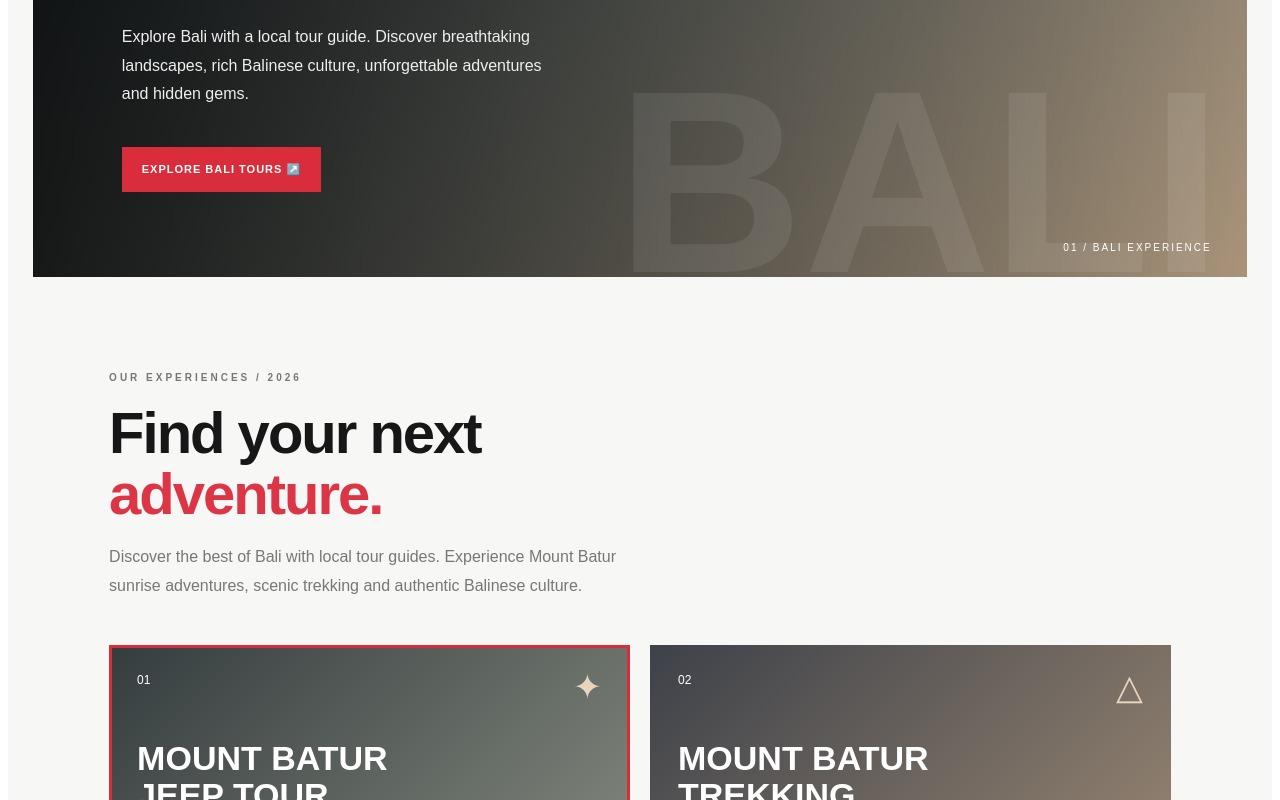
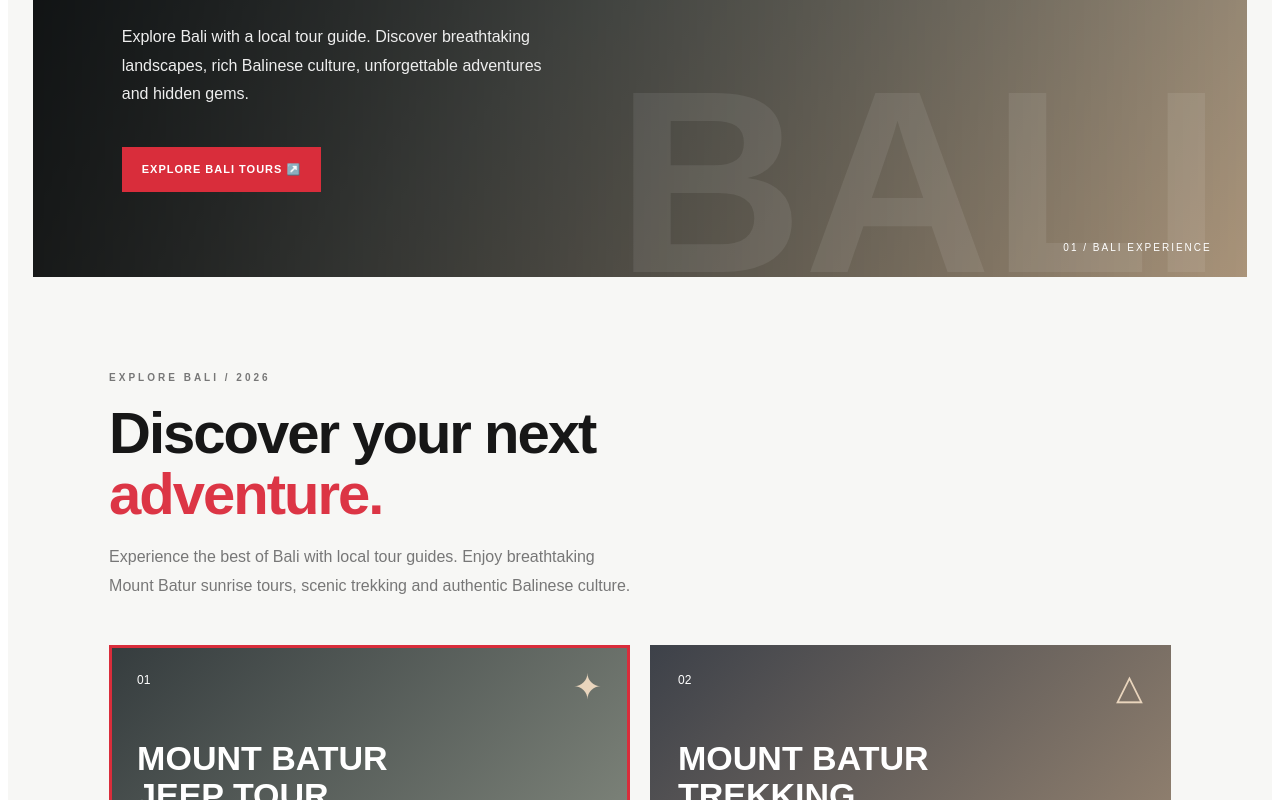
Before and after one commit to sbtourguide/sb-tour-guide, an Angular app in the folder SB-TOUR-GUIDE/: page / in a window 1280 px wide. Shown: the part 498-1298 px from the top of the page. Built offline with nearby package versions, Linux system fonts and the light colour scheme.

Commit message:
Revise Bali experience section content
Updated section headings and improved descriptive text for Bali experiences.

```diff
--- a/SB-TOUR-GUIDE/src/main.ts
+++ b/SB-TOUR-GUIDE/src/main.ts
@@ -42,13 +42,13 @@ type Package = {
   <span class="hero-number">01 / BALI EXPERIENCE</span>
 </section>
       <section class="intro section" id="experiences">
-        <span class="eyebrow dark">OUR EXPERIENCES / 2026</span>
-        <h2>Find your next<br><em>adventure.</em></h2>
-        <p>
-          Discover the best of Bali with local tour guides.
-Experience Mount Batur sunrise adventures, scenic
-trekking and authentic Balinese culture.
-        </p>
+        <span class="eyebrow dark">EXPLORE BALI / 2026</span>
+<h2>Discover your next<br><em>adventure.</em></h2>
+<p>
+  Experience the best of Bali with local tour guides.
+  Enjoy breathtaking Mount Batur sunrise tours,
+  scenic trekking and authentic Balinese culture.
+</p>
 
         <div class="category-grid">
           <button class="category-card jeep-card"
```
